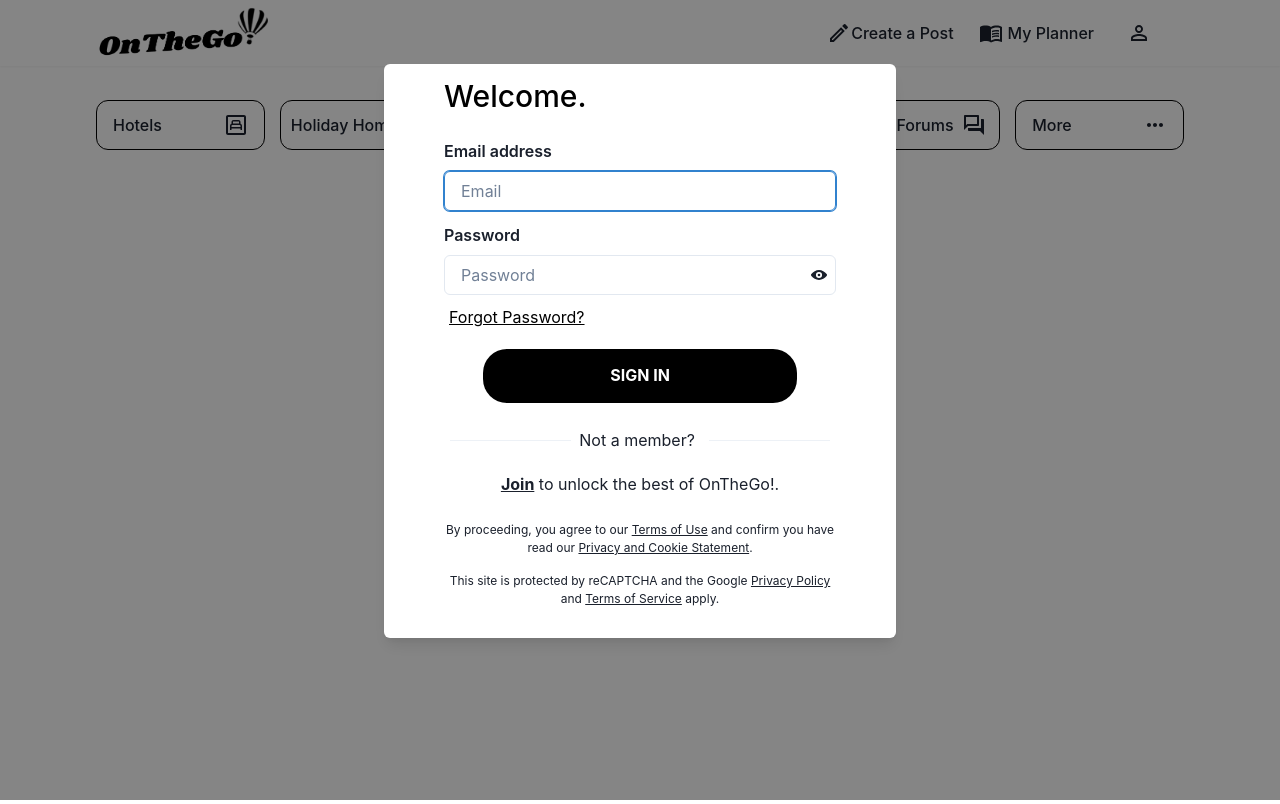
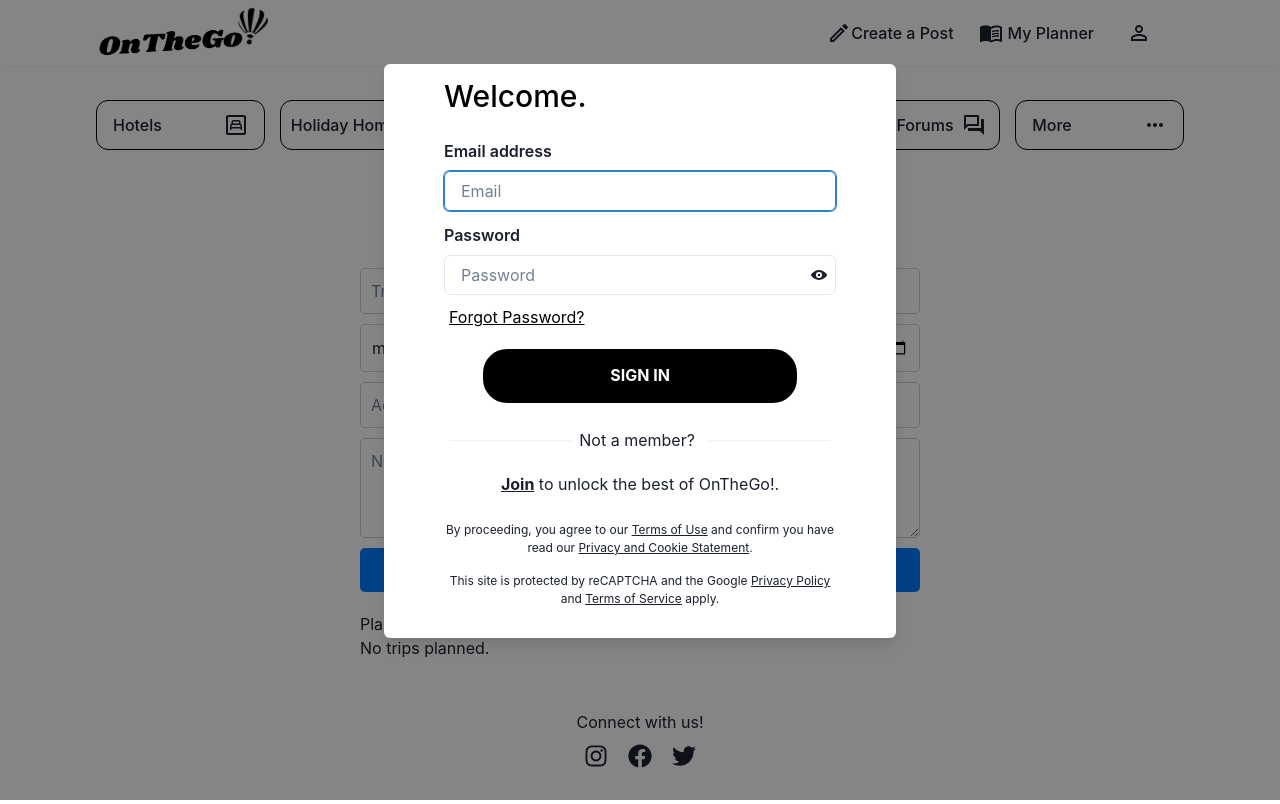
Before and after one commit to Ike44/OnTheGO, a React (Create React App) app: page /planner in a window 1280 px wide. Built offline with nearby package versions, Linux system fonts and the light colour scheme.

Commit message:
added my planner design

```diff
--- a/src/AllRoutes/AllRoutes.jsx
+++ b/src/AllRoutes/AllRoutes.jsx
@@ -1,11 +1,13 @@
 import {Routes, Route} from "react-router-dom";
 import Home from "../Pages/Home";
 import Hotel from "../Pages/Hotel";
+import MyPlanner from "../Pages/MyPlanner";
 
 function AllRoutes(){
     return <Routes>
         <Route path="/" element={<Home />} ></Route>
         <Route path="/hotel" element={<Hotel />} ></Route>
+        <Route path="/planner" element={<MyPlanner />} ></Route>
     </Routes>
 }
 
--- a/src/Components/Navbar.jsx
+++ b/src/Components/Navbar.jsx
@@ -6,6 +6,7 @@ import PersonOutlineOutlinedIcon from '@mui/icons-material/PersonOutlineOutlined
 import MenuBookIcon from '@mui/icons-material/MenuBook';
 import Signin from "./Signin";
 import { useEffect, useState } from "react";
+import { Link as RouterLink } from "react-router-dom";
 
 
 function Navbar() {
@@ -33,20 +34,21 @@ function Navbar() {
     return (
         <Box w="full" boxShadow={isscroll ? 'md' : "sm"} position="fixed" bg="#FFFFFF" zIndex={1} p="3px 0px">
             <Box h="60px" w="85%" m="auto" display="flex" alignItems="center" justifyContent="space-between">
-                <Link href="/">
+                <RouterLink to="/">
                     <img src="/otg.png" alt="pls show D:" style={{ width: '175px', height: '60px' }} />
-                    </Link>
+                    </RouterLink>
                         <Box display="flex" gap="25px" alignItems="center">
                     <Link display="flex">
                         <ModeEditOutlineOutlinedIcon />
                         <Text fontWeight="500" fontSize='md'>Create a Post</Text>
                     </Link>
+                    <RouterLink to="/planner">
                     <Link display="flex" alignItems="center" gap="5px">
                         <MenuBookIcon />
 
                         <Text fontWeight="500" fontSize='md'>My Planner</Text>
                 </Link>
-
+                </RouterLink>
 
                 <Menu isOpen={isOpen}>
                     <MenuButton
--- /dev/null
+++ b/src/Pages/MyPlanner.jsx
@@ -0,0 +1,189 @@
+import React, { useState, useEffect } from 'react';
+
+const MyPlanner = () => {
+    // State to manage trips
+    const [trips, setTrips] = useState([]);
+    const [tripName, setTripName] = useState('');
+    const [tripDate, setTripDate] = useState('');
+    const [activities, setActivities] = useState('');
+    const [notes, setNotes] = useState('');
+    const [editIndex, setEditIndex] = useState(null);
+
+    // Load trips from local storage when the component mounts
+    useEffect(() => {
+        const storedTrips = localStorage.getItem('trips');
+        if (storedTrips) {
+            setTrips(JSON.parse(storedTrips));
+        }
+    }, []);
+
+    // Save trips to local storage whenever the trips state changes
+    useEffect(() => {
+        localStorage.setItem('trips', JSON.stringify(trips));
+    }, [trips]);
+
+    // Function to handle form submission
+    const handleSubmit = (e) => {
+        e.preventDefault();
+        const newTrip = { tripName, tripDate, activities, notes };
+
+        if (editIndex !== null) {
+            const updatedTrips = trips.map((trip, index) =>
+                index === editIndex ? newTrip : trip
+            );
+            setTrips(updatedTrips);
+            setEditIndex(null);
+        } else {
+            setTrips([...trips, newTrip]);
+        }
+
+        // Reset form fields
+        setTripName('');
+        setTripDate('');
+        setActivities('');
+        setNotes('');
+    };
+
+    // Function to handle editing a trip
+    const handleEdit = (index) => {
+        setTripName(trips[index].tripName);
+        setTripDate(trips[index].tripDate);
+        setActivities(trips[index].activities);
+        setNotes(trips[index].notes);
+        setEditIndex(index);
+    };
+
+    // Function to handle deleting a trip
+    const handleDelete = (index) => {
+        const updatedTrips = trips.filter((_, i) => i !== index);
+        setTrips(updatedTrips);
+    };
+
+    return (
+        <div style={styles.container}>
+            <h1 style={styles.title}>My Trip Planner</h1>
+            <form onSubmit={handleSubmit} style={styles.form}>
+                <input
+                    type="text"
+                    placeholder="Trip Name"
+                    value={tripName}
+                    onChange={(e) => setTripName(e.target.value)}
+                    required
+                    style={styles.input}
+                />
+                <input
+                    type="date"
+                    value={tripDate}
+                    onChange={(e) => setTripDate(e.target.value)}
+                    required
+                    style={styles.input}
+                />
+                <input
+                    type="text"
+                    placeholder="Activities"
+                    value={activities}
+                    onChange={(e) => setActivities(e.target.value)}
+                    style={styles.input}
+                />
+                <textarea
+                    placeholder="Notes"
+                    value={notes}
+                    onChange={(e) => setNotes(e.target.value)}
+                    style={styles.textarea}
+                />
+                <button type="submit" style={styles.button}>
+                    {editIndex !== null ? 'Update Trip' : 'Add Trip'}
+                </button>
+            </form>
+
+            <div style={styles.tripList}>
+                <h2>Planned Trips</h2>
+                {trips.length === 0 ? (
+                    <p>No trips planned.</p>
+                ) : (
+                    trips.map((trip, index) => (
+                        <div key={index} style={styles.tripItem}>
+                            <h3>{trip.tripName}</h3>
+                            <p><strong>Date:</strong> {trip.tripDate}</p>
+                            <p><strong>Activities:</strong> {trip.activities}</p>
+                            <p><strong>Notes:</strong> {trip.notes}</p>
+                            <button onClick={() => handleEdit(index)} style={styles.editButton}>Edit</button>
+                            <button onClick={() => handleDelete(index)} style={styles.deleteButton}>Delete</button>
+                        </div>
+                    ))
+                )}
+            </div>
+        </div>
+    );
+};
+
+const styles = {
+    container: {
+        maxWidth: '600px',
+        margin: '0 auto',
+        padding: '20px',
+        textAlign: 'center',
+    },
+    title: {
+        fontSize: '2rem',
+        marginBottom: '20px',
+    },
+    form: {
+        display: 'flex',
+        flexDirection: 'column',
+        gap: '10px',
+        marginBottom: '20px',
+    },
+    input: {
+        padding: '10px',
+        fontSize: '1rem',
+        border: '1px solid #ccc',
+        borderRadius: '5px',
+    },
+    textarea: {
+        padding: '10px',
+        fontSize: '1rem',
+        border: '1px solid #ccc',
+        borderRadius: '5px',
+        resize: 'vertical',
+        minHeight: '100px',
+    },
+    button: {
+        padding: '10px',
+        fontSize: '1rem',
+        backgroundColor: '#007bff',
+        color: '#fff',
+        border: 'none',
+        borderRadius: '5px',
+        cursor: 'pointer',
+    },
+    tripList: {
+        marginTop: '20px',
+        textAlign: 'left',
+    },
+    tripItem: {
+        border: '1px solid #ccc',
+        padding: '15px',
+        margin: '10px 0',
+        borderRadius: '5px',
+    },
+    editButton: {
+        marginRight: '10px',
+        backgroundColor: '#ffc107',
+        color: '#fff',
+        border: 'none',
+        padding: '5px 10px',
+        cursor: 'pointer',
+        borderRadius: '5px',
+    },
+    deleteButton: {
+        backgroundColor: '#dc3545',
+        color: '#fff',
+        border: 'none',
+        padding: '5px 10px',
+        cursor: 'pointer',
+        borderRadius: '5px',
+    },
+};
+
+export default MyPlanner;
```
Also changed, not shown: 1 other file (tests, documents, lock files or other folders).
